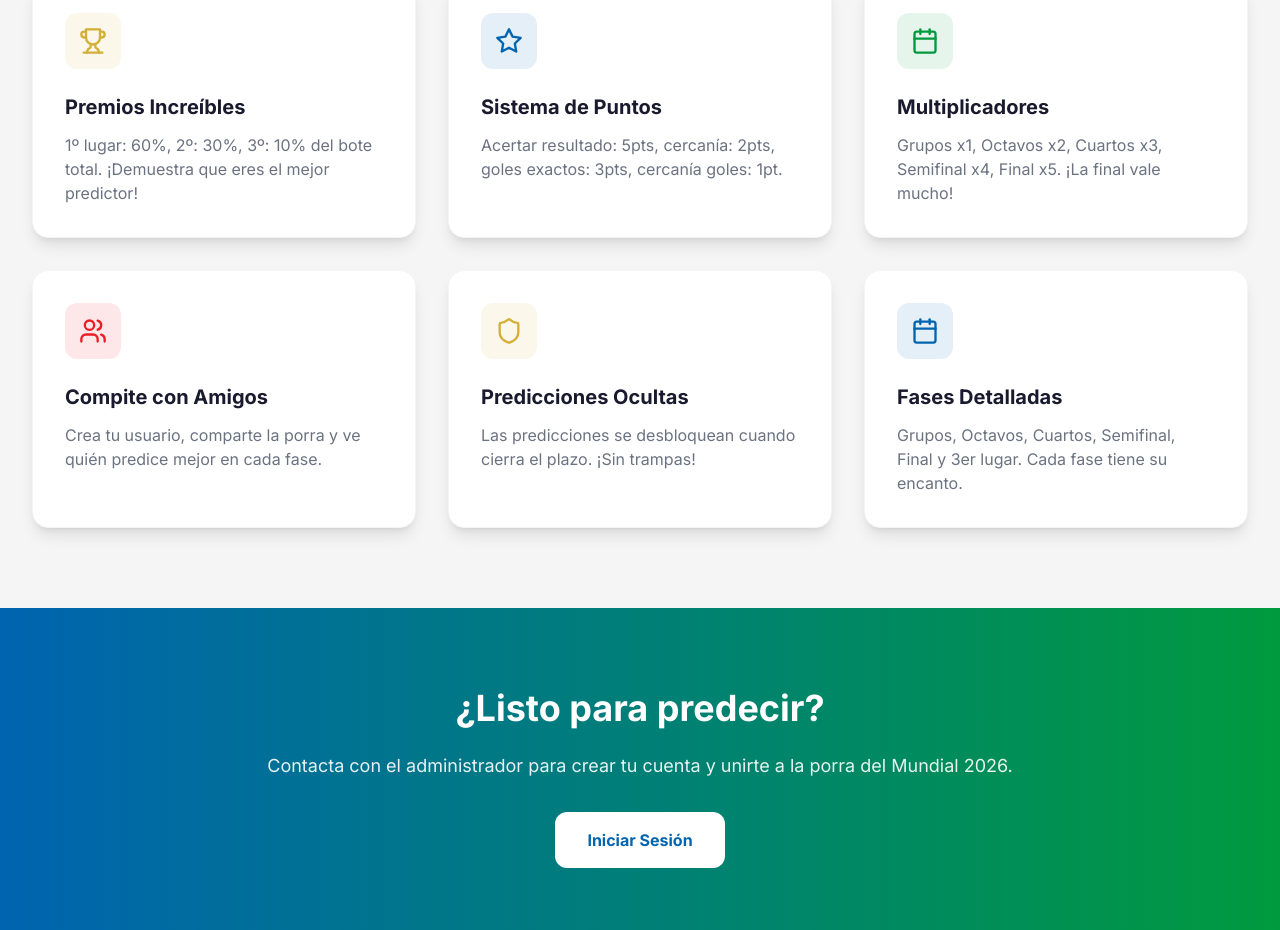
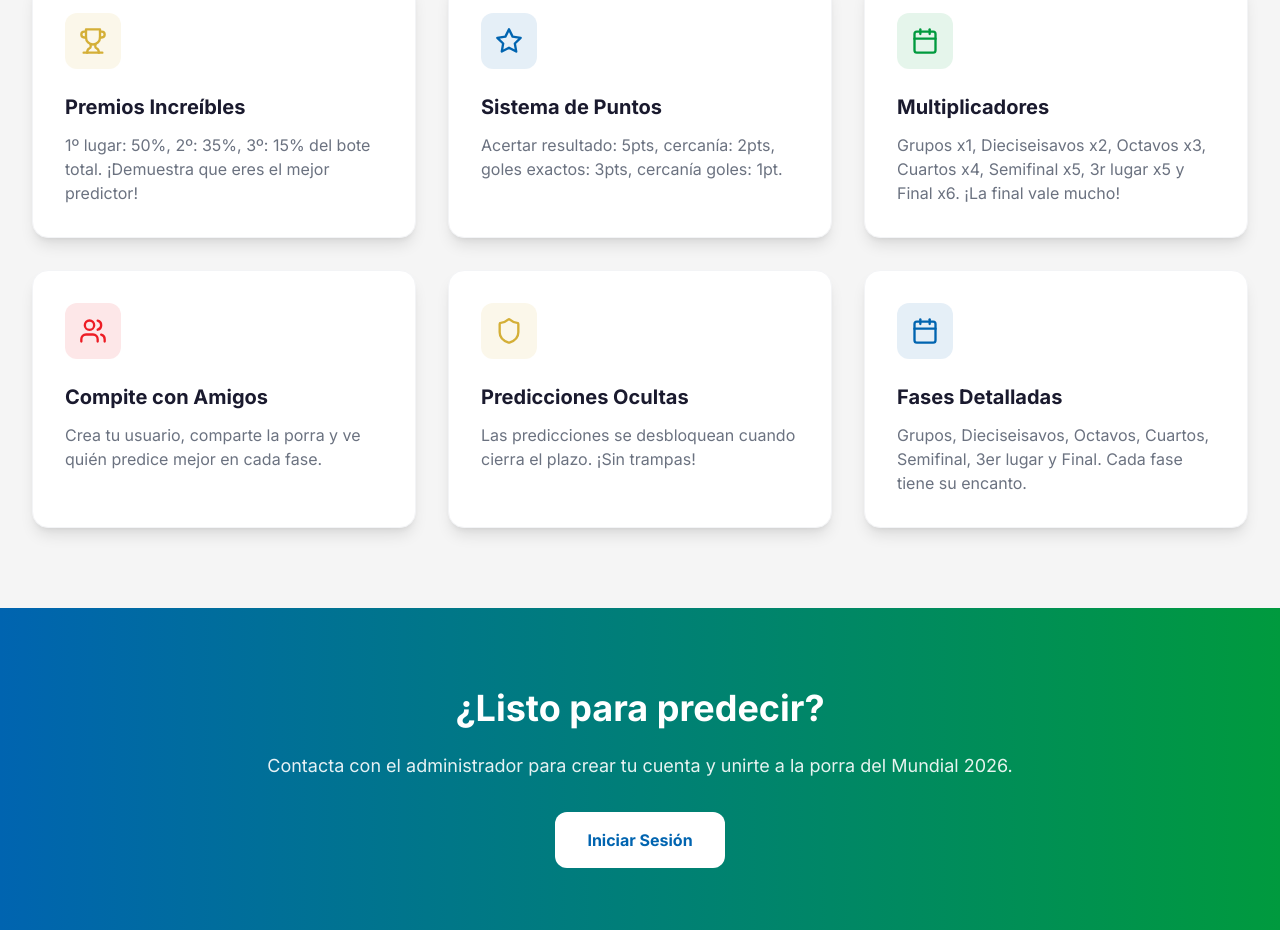
Before and after one commit to pamagent44/Mundial26-V, a Next.js app: page / in a window 1280 px wide. Shown: the part 1060-1990 px from the top of the page. Built offline with nearby package versions, Linux system fonts and the light colour scheme.

Commit message:
Update page.tsx

```diff
--- a/src/app/page.tsx
+++ b/src/app/page.tsx
@@ -107,7 +107,7 @@ export default function Home() {
                 </div>
                 <h3 className="text-xl font-bold text-text-primary mb-3">Premios Increíbles</h3>
                 <p className="text-text-secondary">
-                  1º lugar: 60%, 2º: 30%, 3º: 10% del bote total. ¡Demuestra que eres el mejor predictor!
+                  1º lugar: 50%, 2º: 35%, 3º: 15% del bote total. ¡Demuestra que eres el mejor predictor!
                 </p>
               </div>
 
@@ -129,7 +129,7 @@ export default function Home() {
                 </div>
                 <h3 className="text-xl font-bold text-text-primary mb-3">Multiplicadores</h3>
                 <p className="text-text-secondary">
-                  Grupos x1, Octavos x2, Cuartos x3, Semifinal x4, Final x5. ¡La final vale mucho!
+                  Grupos x1, Dieciseisavos x2, Octavos x3, Cuartos x4, Semifinal x5, 3r lugar x5 y Final x6. ¡La final vale mucho!
                 </p>
               </div>
 
@@ -162,7 +162,7 @@ export default function Home() {
                 </div>
                 <h3 className="text-xl font-bold text-text-primary mb-3">Fases Detalladas</h3>
                 <p className="text-text-secondary">
-                  Grupos, Octavos, Cuartos, Semifinal, Final y 3er lugar. Cada fase tiene su encanto.
+                  Grupos, Dieciseisavos, Octavos, Cuartos, Semifinal, 3er lugar y Final. Cada fase tiene su encanto.
                 </p>
               </div>
             </div>
```
